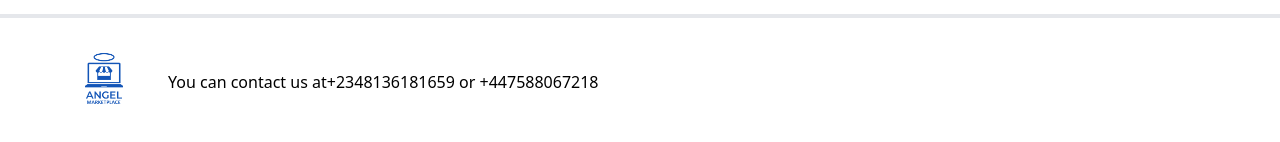
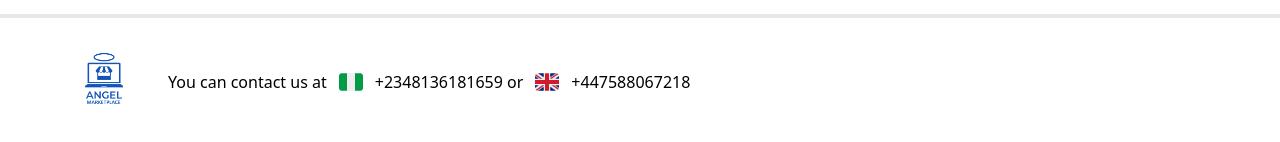
Before and after one commit to bellatrick/foodcommerce-frontend, a React (Create React App) app: page / in a window 1280 px wide. Shown: the part 2018-2160 px from the top of the page. Built offline with nearby package versions, Linux system fonts and the light colour scheme; no server answers; a web font is replaced by a local one.

Commit message:
re-edited footer

```diff
--- a/src/components/Footer.jsx
+++ b/src/components/Footer.jsx
@@ -1,7 +1,7 @@
 import React from "react";
 import logo from "../assets/blue.png";
-// import Uk from "../assets/Uk.png";
-// import Nig from "../assets/Nigeria.png";
+import Uk from "../assets/Uk.png";
+import Nig from "../assets/Nigeria.png";
 const Footer = () => {
   return (
     <div className="relative bottom-0 left-0 z-0 w-full">
@@ -10,16 +10,16 @@ const Footer = () => {
       <div className="flex px-2 md:px-16 my-6 items-center">
         <img className="h-16 w-auto sm:h-20" src={logo} alt="" />
         <div className="text-xs md:text-base ml-2 sm:ml-6  font-medium w-full">
-          <div className="inline-flex w-full">
+          <div className="inline-flex flex-wrap w-full">
             {" "}
             You can contact us at
-            {/* <span>
+            <span>
               <img src={Nig} alt="" className="mx-1 sm:mx-3 h-4 sm:h-6" />
-            </span> */}
+            </span>
             +2348136181659 or{" "}
-            {/* <span>
+            <span>
               <img src={Uk} alt="" className="mx-1 sm:mx-3 h-4 sm:h-6" />
-            </span>{" "} */}
+            </span>{" "}
             +447588067218
           </div>
         </div>
```
